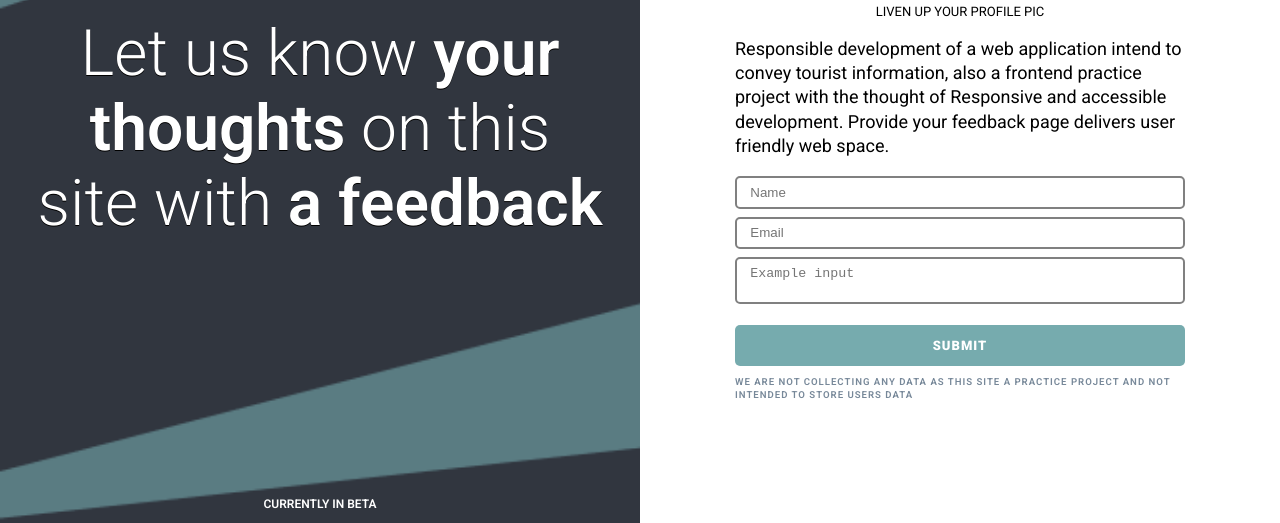
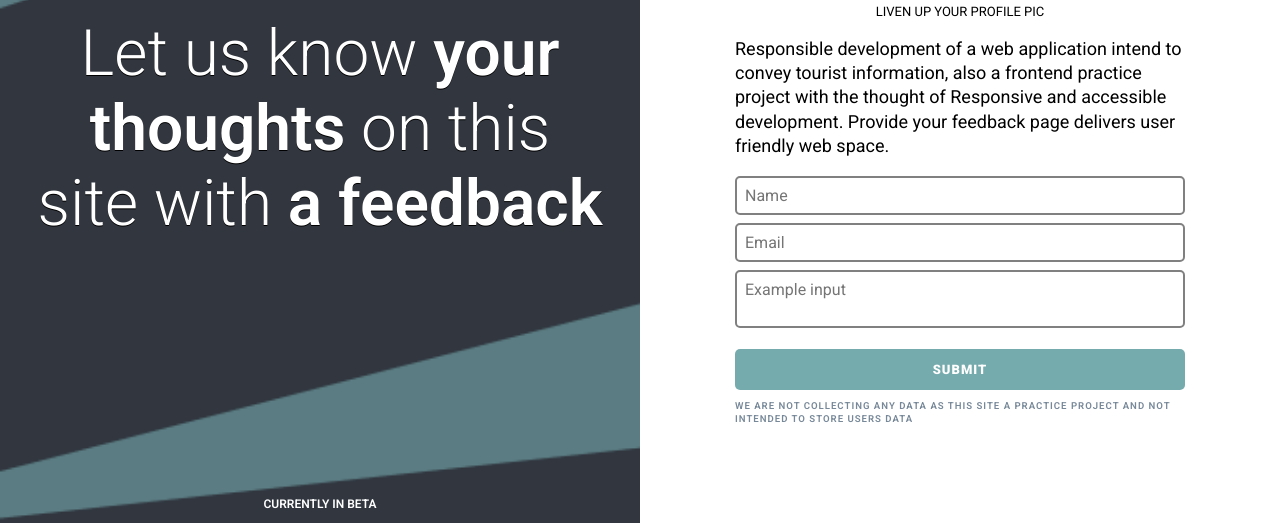
Before and after one commit to Yash27-95/Mysore-Expedition-Feedback-Form, a plain HTML site: page index.html in a window 1280 px wide. Shown: the part 277-800 px from the top of the page. Drawn offline with Linux system fonts and the light colour scheme.

Commit message:
updated css

```diff
--- a/index.css
+++ b/index.css
@@ -105,10 +105,12 @@ form{
 }
 
 input, textarea{
+    font-family: inherit;
     width: 100%;
     border: 2px solid gray;
-    padding: 0.5em 1em;
+    padding: 0.5em;
     border-radius: 5px;
+    font-size: 1rem;
 }
 
 textarea{
```
